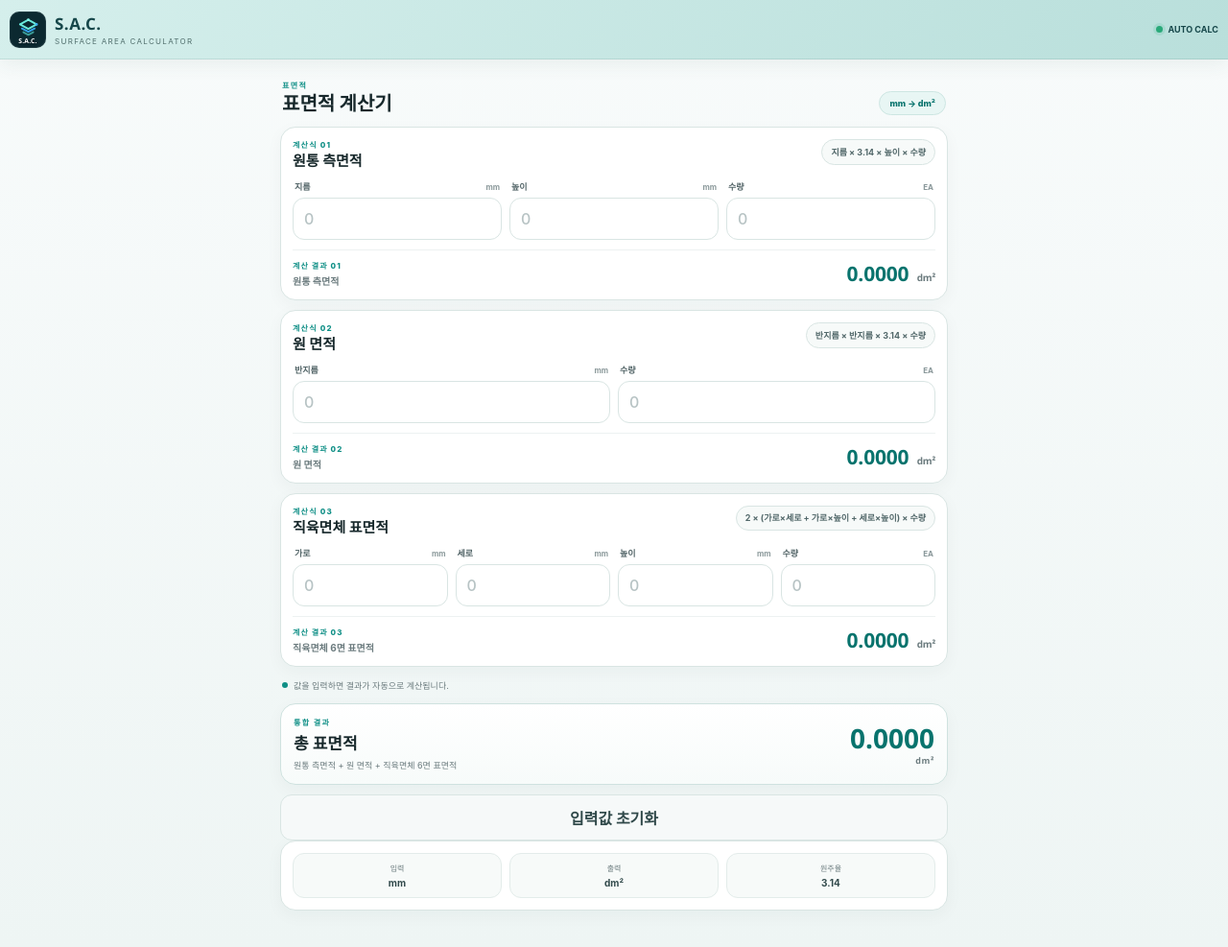
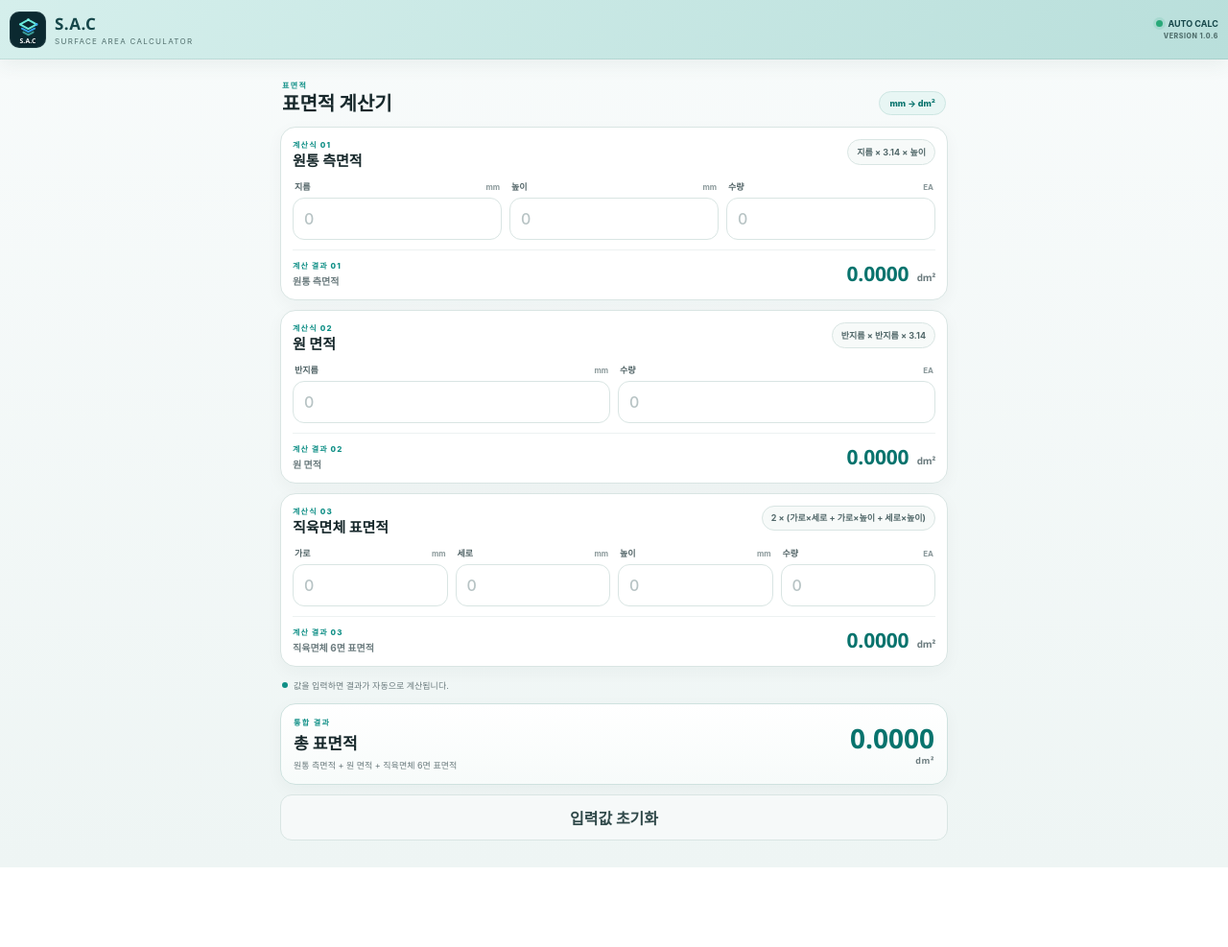
Before and after one commit to rusicalis/Surface-Area-Calculator, a plain HTML site: page index.html in a window 1280 px wide. Shown: the whole page at 96% size. After the commit the page ends 904 px from the top, so only its background shows below. Drawn offline with Linux system fonts and the light colour scheme.

Commit message:
Add files via upload

```diff
--- a/index.html
+++ b/index.html
@@ -6,16 +6,16 @@
 <meta name="theme-color" content="#d5efec">
 <meta name="apple-mobile-web-app-capable" content="yes">
 <meta name="apple-mobile-web-app-status-bar-style" content="default">
-<meta name="apple-mobile-web-app-title" content="S.A.C.">
+<meta name="apple-mobile-web-app-title" content="S.A.C">
 <meta name="mobile-web-app-capable" content="yes">
-<meta name="application-name" content="S.A.C.">
+<meta name="application-name" content="S.A.C">
 <meta name="description" content="도금 작업용 모바일 표면적 계산기">
-<title>S.A.C. 표면적 계산기</title>
-<link rel="manifest" href="./manifest.webmanifest?v=105">
-<link rel="apple-touch-icon" sizes="180x180" href="./icons/sac-icon-180-v104.png">
-<link rel="apple-touch-icon-precomposed" sizes="180x180" href="./icons/sac-icon-180-v104.png">
-<link rel="icon" type="image/png" sizes="192x192" href="./icons/sac-icon-192-v104.png">
-<link rel="icon" type="image/png" sizes="512x512" href="./icons/sac-icon-512-v104.png">
+<title>S.A.C 표면적 계산기</title>
+<link rel="manifest" href="./manifest.webmanifest?v=106">
+<link rel="apple-touch-icon" sizes="180x180" href="./icons/sac-icon-180-v106.png">
+<link rel="apple-touch-icon-precomposed" sizes="180x180" href="./icons/sac-icon-180-v106.png">
+<link rel="icon" type="image/png" sizes="192x192" href="./icons/sac-icon-192-v106.png">
+<link rel="icon" type="image/png" sizes="512x512" href="./icons/sac-icon-512-v106.png">
 <style>
 :root{
   --header:#d5efec;
@@ -59,14 +59,16 @@ button{cursor:pointer}
 .top-title{display:flex;flex-direction:column;line-height:1.05;min-width:0}
 .top-title b{font:800 17px "Segoe UI",sans-serif;letter-spacing:.5px}
 .top-title span{font-size:8px;letter-spacing:1.3px;color:#52706e;margin-top:3px;white-space:nowrap;overflow:hidden;text-overflow:ellipsis}
-.top-state{margin-left:auto;display:flex;align-items:center;gap:5px;font-size:9px;font-weight:700;white-space:nowrap}
+.top-state{margin-left:auto;display:flex;flex-direction:column;align-items:flex-end;gap:3px;font-size:9px;font-weight:700;white-space:nowrap}
+.top-state-row{display:flex;align-items:center;gap:5px}
+.top-version{font-size:7px;letter-spacing:.55px;color:#52706e;font-weight:800}
 .dot{width:7px;height:7px;border-radius:50%;background:#29a979;box-shadow:0 0 0 3px rgba(41,169,121,.13)}
 .mobile-main{padding:calc(78px + env(safe-area-inset-top)) 12px calc(28px + env(safe-area-inset-bottom));max-width:720px;margin:auto}
 .section-head{display:flex;align-items:flex-end;justify-content:space-between;gap:12px;margin:5px 2px 12px}
 .section-head small{display:block;font-size:8px;letter-spacing:1.4px;font-weight:800;color:var(--accent)}
 .section-head h1{font-size:20px;line-height:1.15;margin:3px 0 0;font-weight:800}
 .unit-pill{flex:0 0 auto;border-radius:999px;padding:6px 10px;background:var(--accent-soft);color:var(--accent-dark);font-size:9px;font-weight:800;border:1px solid #cde6e2}
-.calc-card,.total-card,.info-card{
+.calc-card,.total-card{
   background:var(--card);border:1px solid var(--line);border-radius:16px;
   padding:12px;box-shadow:0 5px 18px rgba(25,60,60,.04);margin-bottom:10px
 }
@@ -107,10 +109,6 @@ button{cursor:pointer}
 .secondary:active{background:#edf5f4}
 .status-line{min-height:18px;margin:3px 2px 10px;font-size:9px;color:var(--muted);display:flex;align-items:center;gap:6px}
 .status-line .mini-dot{width:6px;height:6px;border-radius:50%;background:var(--accent)}
-.info-card{display:grid;grid-template-columns:repeat(3,1fr);gap:8px;background:#ffffff}
-.info-cell{padding:9px;background:#f7faf9;border:1px solid #e3ecea;border-radius:12px;text-align:center}
-.info-cell span{display:block;font-size:8px;color:var(--muted)}
-.info-cell b{display:block;margin-top:4px;font-size:10px;color:#31494b}
 @media(max-width:560px){
   .fields.four{grid-template-columns:1fr 1fr}
 }
@@ -120,7 +118,7 @@ button{cursor:pointer}
 }
 @media(max-width:350px){
   .mobile-main{padding-left:8px;padding-right:8px}.fields.four,.fields.three,.fields.two{grid-template-columns:1fr}.fields.three .field:last-child{grid-column:auto}
-  .top-title b{font-size:15px}.top-title span{font-size:7px}.total-grid{grid-template-columns:1fr}.total-value{text-align:left}.info-card{grid-template-columns:1fr}
+  .top-title b{font-size:15px}.top-title span{font-size:7px}.total-grid{grid-template-columns:1fr}.total-value{text-align:left}
   .formula-tag.long{max-width:50%}
 }
 </style>
@@ -134,10 +132,10 @@ button{cursor:pointer}
       <polyline points="19,45 32,52 45,45" fill="none" stroke="#3b9a94" stroke-width="5" stroke-linejoin="round" stroke-linecap="round"/>
       <circle cx="32" cy="12" r="3.6" fill="#85f4e7"/><circle cx="54" cy="24" r="3.6" fill="#3babef"/>
     </svg>
-    <span class="top-logo-text">S.A.C.</span>
+    <span class="top-logo-text">S.A.C</span>
   </div>
-  <div class="top-title"><b>S.A.C.</b><span>SURFACE AREA CALCULATOR</span></div>
-  <div class="top-state"><span class="dot"></span><span>AUTO CALC</span></div>
+  <div class="top-title"><b>S.A.C</b><span>SURFACE AREA CALCULATOR</span></div>
+  <div class="top-state"><div class="top-state-row"><span class="dot"></span><span>AUTO CALC</span></div><span class="top-version">VERSION 1.0.6</span></div>
 </header>
 
 <main class="mobile-main">
@@ -149,7 +147,7 @@ button{cursor:pointer}
   <section class="calc-card" aria-labelledby="formula1Title">
     <div class="card-head">
       <div><small>계산식 01</small><h2 id="formula1Title">원통 측면적</h2></div>
-      <div class="formula-tag">지름 × 3.14 × 높이 × 수량</div>
+      <div class="formula-tag">지름 × 3.14 × 높이</div>
     </div>
     <div class="fields three">
       <label class="field"><span>지름 <small>mm</small></span><input id="diameter" type="number" inputmode="decimal" min="0" step="any" placeholder="0" autocomplete="off"></label>
@@ -165,7 +163,7 @@ button{cursor:pointer}
   <section class="calc-card" aria-labelledby="formula2Title">
     <div class="card-head">
       <div><small>계산식 02</small><h2 id="formula2Title">원 면적</h2></div>
-      <div class="formula-tag">반지름 × 반지름 × 3.14 × 수량</div>
+      <div class="formula-tag">반지름 × 반지름 × 3.14</div>
     </div>
     <div class="fields two">
       <label class="field"><span>반지름 <small>mm</small></span><input id="radius" type="number" inputmode="decimal" min="0" step="any" placeholder="0" autocomplete="off"></label>
@@ -180,7 +178,7 @@ button{cursor:pointer}
   <section class="calc-card" aria-labelledby="formula3Title">
     <div class="card-head">
       <div><small>계산식 03</small><h2 id="formula3Title">직육면체 표면적</h2></div>
-      <div class="formula-tag long">2 × (가로×세로 + 가로×높이 + 세로×높이) × 수량</div>
+      <div class="formula-tag long">2 × (가로×세로 + 가로×높이 + 세로×높이)</div>
     </div>
     <div class="fields four">
       <label class="field"><span>가로 <small>mm</small></span><input id="boxWidth" type="number" inputmode="decimal" min="0" step="any" placeholder="0" autocomplete="off"></label>
@@ -204,12 +202,6 @@ button{cursor:pointer}
   </section>
 
   <div class="actions"><button id="resetButton" type="button" class="secondary">입력값 초기화</button></div>
-
-  <section class="info-card" aria-label="계산 설정">
-    <div class="info-cell"><span>입력</span><b>mm</b></div>
-    <div class="info-cell"><span>출력</span><b>dm²</b></div>
-    <div class="info-cell"><span>원주율</span><b>3.14</b></div>
-  </section>
 </main>
 
 <script>
```
Also changed, not shown: sw.js (+7 -7 lines), manifest.webmanifest, mobile-preview-v106.png (added), 1 other file.
